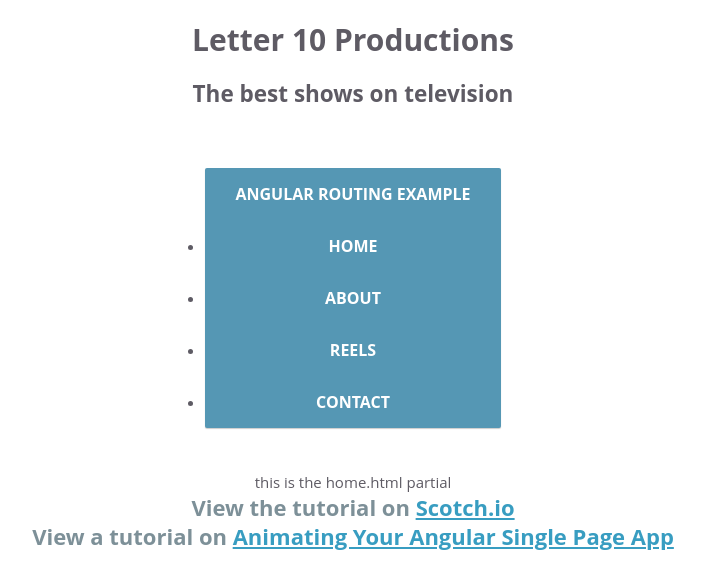
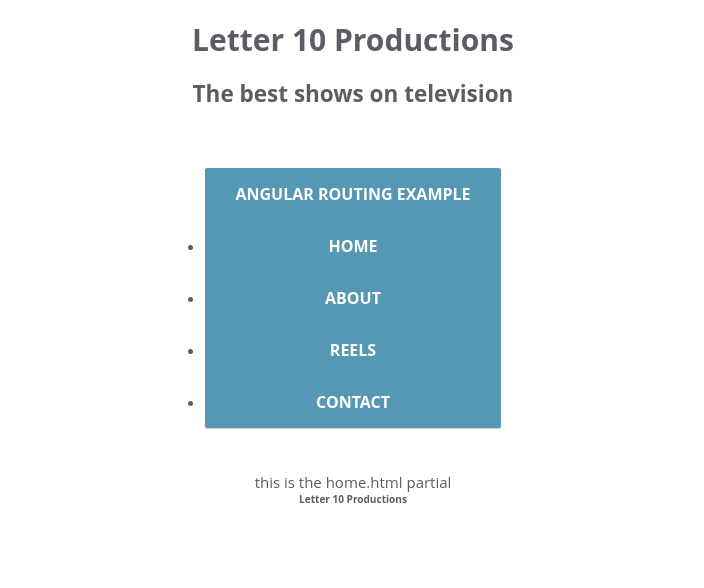
Before and after one commit to mconiaris/Letter10, a plain HTML site: page index.html in a window 1280 px wide. Shown: the whole page, without its empty margins (287-991 px from the left). Drawn offline with nearby package versions, Linux system fonts and the light colour scheme; some packages are replaced by stand-ins of ours.

Commit message:
Replaced footer with smaller Letter 10 productions text.

```diff
--- a/index.html
+++ b/index.html
@@ -43,9 +43,7 @@
   </div>
 
   <footer class="text-center">
-    <p>View the tutorial on <a href="http://scotch.io/tutorials/javascript/single-page-apps-with-angularjs-routing-and-templating">Scotch.io</a></p>
-
-    <p>View a tutorial on <a href="http://scotch.io/tutorials/javascript/animating-angularjs-apps-ngview">Animating Your Angular Single Page App</a></p>
+    <h6>Letter 10 Productions</h6>
   </footer>
 
 </body>
```
